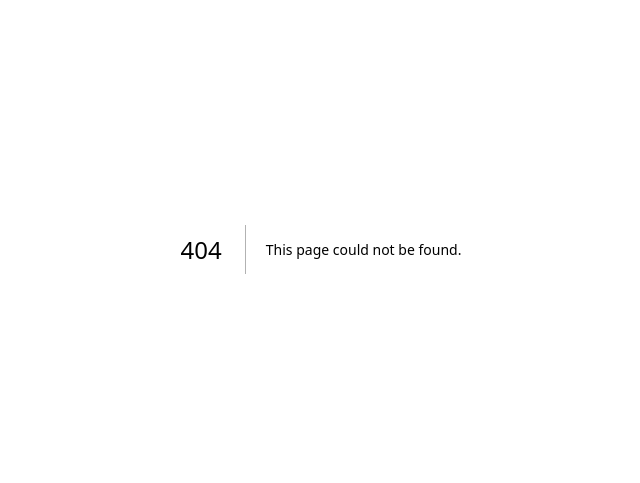
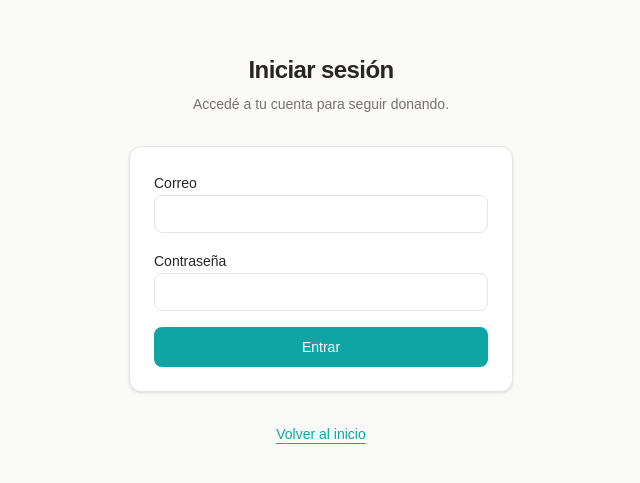
Before and after one commit to FrancoLuduena-dev/Pagina-web-de-donaciones, a Next.js app in the folder frontend/: page /login in a window 1280 px wide. Before the commit this address had no page. Shown: the part 151-634 px from the top of the page, without its empty margins (319-959 px from the left). Built offline with nearby package versions, Linux system fonts and the light colour scheme.

Commit message:
agrego el home y el login

```diff
--- /dev/null
+++ b/frontend/app/api/auth/login/route.ts
@@ -0,0 +1,37 @@
+import { NextResponse } from "next/server";
+
+const backendBase =
+  process.env.API_URL?.replace(/\/$/, "") ?? "http://localhost:3001";
+
+export async function POST(request: Request) {
+  let body: unknown;
+  try {
+    body = await request.json();
+  } catch {
+    return NextResponse.json({ message: "Cuerpo inválido." }, { status: 400 });
+  }
+
+  try {
+    const res = await fetch(`${backendBase}/auth/login`, {
+      method: "POST",
+      headers: { "Content-Type": "application/json" },
+      body: JSON.stringify(body),
+    });
+
+    const text = await res.text();
+    const contentType = res.headers.get("content-type") ?? "application/json";
+
+    return new NextResponse(text, {
+      status: res.status,
+      headers: { "Content-Type": contentType },
+    });
+  } catch {
+    return NextResponse.json(
+      {
+        message:
+          "No se pudo conectar con el servidor. ¿Está corriendo el backend?",
+      },
+      { status: 503 }
+    );
+  }
+}
--- a/frontend/app/layout.tsx
+++ b/frontend/app/layout.tsx
@@ -1,6 +1,7 @@
 import type { Metadata } from "next";
 import { Geist, Geist_Mono } from "next/font/google";
 import "./globals.css";
+import "./styles/global.css";
 
 const geistSans = Geist({
   variable: "--font-geist-sans",
--- /dev/null
+++ b/frontend/app/login/page.tsx
@@ -0,0 +1,110 @@
+"use client";
+
+import Link from "next/link";
+import { useRouter } from "next/navigation";
+import { FormEvent, useState } from "react";
+import { loginRequest, persistSession } from "@/lib/auth";
+
+export default function LoginPage() {
+  const router = useRouter();
+  const [correo, setCorreo] = useState("");
+  const [contraseña, setContraseña] = useState("");
+  const [error, setError] = useState<string | null>(null);
+  const [loading, setLoading] = useState(false);
+
+  async function handleSubmit(e: FormEvent) {
+    e.preventDefault();
+    setError(null);
+    setLoading(true);
+    try {
+      const data = await loginRequest({
+        correo: correo.trim(),
+        contraseña,
+      });
+      persistSession(data);
+      router.push("/");
+      router.refresh();
+    } catch (err) {
+      setError(err instanceof Error ? err.message : "Error desconocido.");
+    } finally {
+      setLoading(false);
+    }
+  }
+
+  return (
+    <main className="flex min-h-full flex-1 flex-col items-center justify-center bg-[var(--color-fondo)] px-4 py-16">
+      <div className="w-full max-w-sm space-y-8">
+        <div className="text-center">
+          <h1 className="text-2xl font-semibold tracking-tight text-[var(--color-texto-principal)]">
+            Iniciar sesión
+          </h1>
+          <p className="mt-2 text-sm text-[var(--color-texto-secundario)]">
+            Accedé a tu cuenta para seguir donando.
+          </p>
+        </div>
+
+        <form
+          onSubmit={handleSubmit}
+          className="space-y-4 rounded-xl border border-[var(--color-borde)] bg-[var(--color-tarjeta)] p-6 shadow-sm"
+        >
+          <div className="space-y-1">
+            <label htmlFor="correo" className="text-sm font-medium text-[var(--color-texto-principal)]">
+              Correo
+            </label>
+            <input
+              id="correo"
+              name="correo"
+              type="email"
+              autoComplete="email"
+              required
+              value={correo}
+              onChange={(e) => setCorreo(e.target.value)}
+              className="w-full rounded-lg border border-[var(--color-borde)] bg-[var(--color-tarjeta)] px-3 py-2 text-sm text-[var(--color-texto-principal)] outline-none ring-[var(--color-primario)] focus:ring-2"
+            />
+          </div>
+          <div className="space-y-1">
+            <label htmlFor="contraseña" className="text-sm font-medium text-[var(--color-texto-principal)]">
+              Contraseña
+            </label>
+            <input
+              id="contraseña"
+              name="contraseña"
+              type="password"
+              autoComplete="current-password"
+              required
+              value={contraseña}
+              onChange={(e) => setContraseña(e.target.value)}
+              className="w-full rounded-lg border border-[var(--color-borde)] bg-[var(--color-tarjeta)] px-3 py-2 text-sm text-[var(--color-texto-principal)] outline-none ring-[var(--color-primario)] focus:ring-2"
+            />
+          </div>
+
+          {error ? (
+            <p
+              className="text-sm text-[var(--color-alertas)]"
+              role="alert"
+            >
+              {error}
+            </p>
+          ) : null}
+
+          <button
+            type="submit"
+            disabled={loading}
+            className="flex w-full items-center justify-center rounded-lg px-4 py-2.5 text-sm font-medium text-white transition-opacity hover:opacity-90 disabled:opacity-60 bg-[var(--color-primario)] hover:bg-[var(--color-primario-hover)]"
+          >
+            {loading ? "Entrando…" : "Entrar"}
+          </button>
+        </form>
+
+        <p className="text-center text-sm text-[var(--color-texto-secundario)]">
+          <Link
+            href="/"
+            className="underline underline-offset-4 hover:opacity-80 text-[var(--color-primario)]"
+          >
+            Volver al inicio
+          </Link>
+        </p>
+      </div>
+    </main>
+  );
+}
--- a/frontend/app/page.js
+++ /dev/null
@@ -1,25 +0,0 @@
-import { useState } from "react";
-export default function Header({ title }) {
-  return;
-  <h1>{title ? title : "Default title"}</h1>;
-}
-function HomePage() {
-  const names = ["Ada Lovelace", "Grace Hopper", "Margaret Hamilton"];
-  const [likes, setLikes] = useState(0);
-  function handleClick() {
-    setLikes(likes + 1);
-  }
-  return (
-    <div>
-      <header title="Develop. Preview. Ship." />
-      <ul>
-        {names.map((name) => (
-          <li key="{name}">{name}</li>
-        ))}
-      </ul>
-
-      <button onClick="{handleClick}">Like ({likes})</button>
-    </div>
-  );
-}
-root.render(<HomePage />);
--- /dev/null
+++ b/frontend/app/page.tsx
@@ -0,0 +1,23 @@
+import Link from "next/link";
+
+export default function HomePage() {
+  return (
+    <main className="mx-auto flex min-h-full max-w-2xl flex-1 flex-col justify-center bg-[var(--color-fondo)] px-4 py-16">
+      <h1 className="text-3xl font-semibold tracking-tight text-[var(--color-texto-principal)]">
+        Plataforma de donaciones
+      </h1>
+      <p className="mt-4 text-[var(--color-texto-secundario)]">
+        Sumá tu granito de arena. Pronto vas a poder explorar campañas y donar
+        desde acá.
+      </p>
+      <div className="mt-8 flex flex-wrap gap-3">
+        <Link
+          href="/login"
+          className="inline-flex rounded-lg px-4 py-2.5 text-sm font-medium text-white transition-opacity hover:opacity-90 bg-[var(--color-primario)] hover:bg-[var(--color-primario-hover)]"
+        >
+          Iniciar sesión
+        </Link>
+      </div>
+    </main>
+  );
+}
--- /dev/null
+++ b/frontend/lib/auth.ts
@@ -0,0 +1,46 @@
+export type LoginPayload = {
+  correo: string;
+  contraseña: string;
+};
+
+export type LoginResponse = {
+  access_token?: string;
+  accessToken?: string;
+  user?: unknown;
+  message?: string;
+};
+
+export async function loginRequest(
+  payload: LoginPayload
+): Promise<LoginResponse> {
+  const res = await fetch("/api/auth/login", {
+    method: "POST",
+    headers: { "Content-Type": "application/json" },
+    body: JSON.stringify(payload),
+  });
+
+  let data: LoginResponse = {};
+  try {
+    data = (await res.json()) as LoginResponse;
+  } catch {
+    /* cuerpo vacío o no JSON */
+  }
+
+  if (!res.ok) {
+    const msg =
+      data.message ||
+      (res.status === 401
+        ? "Correo o contraseña incorrectos."
+        : `Error al iniciar sesión (${res.status}).`);
+    throw new Error(msg);
+  }
+
+  return data;
+}
+
+export function persistSession(data: LoginResponse): void {
+  const token = data.access_token ?? data.accessToken;
+  if (token && typeof window !== "undefined") {
+    localStorage.setItem("access_token", token);
+  }
+}
```
Also changed, not shown: 2 other files (tests, documents, lock files or other folders).
